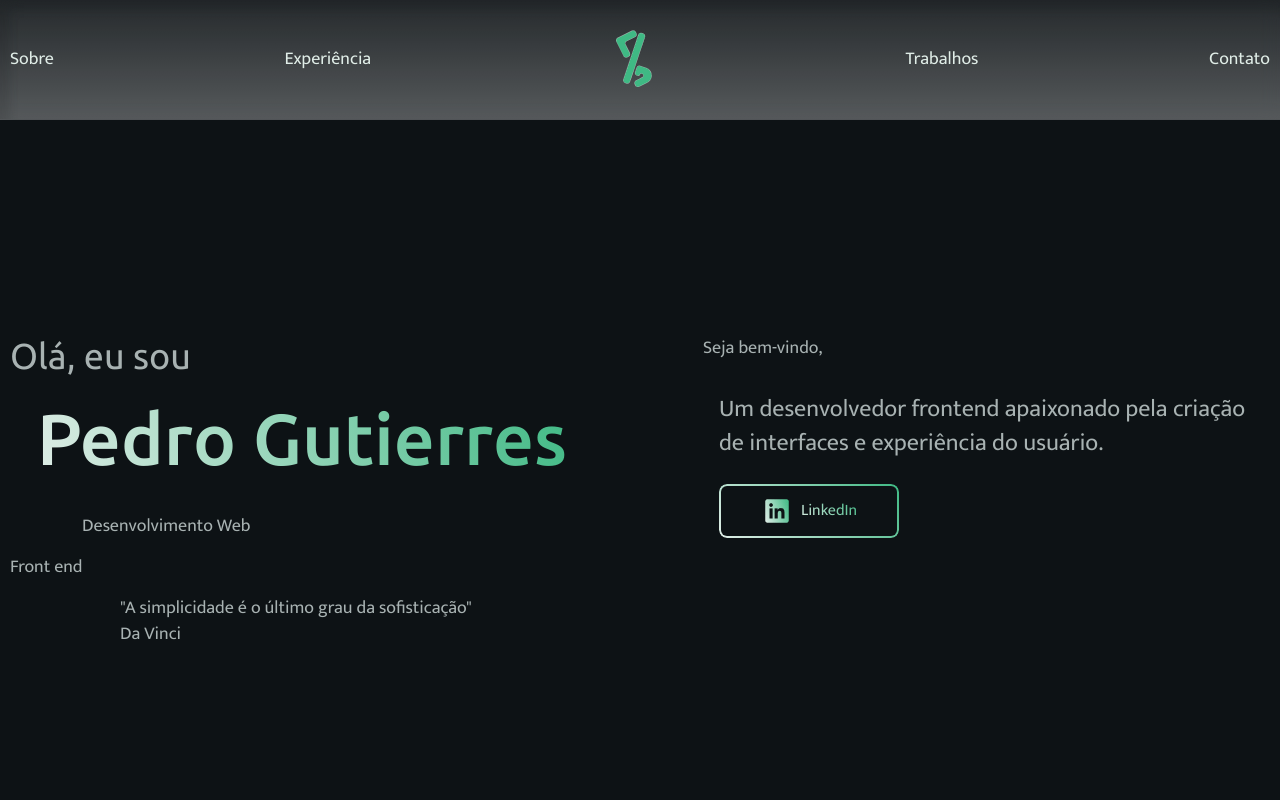
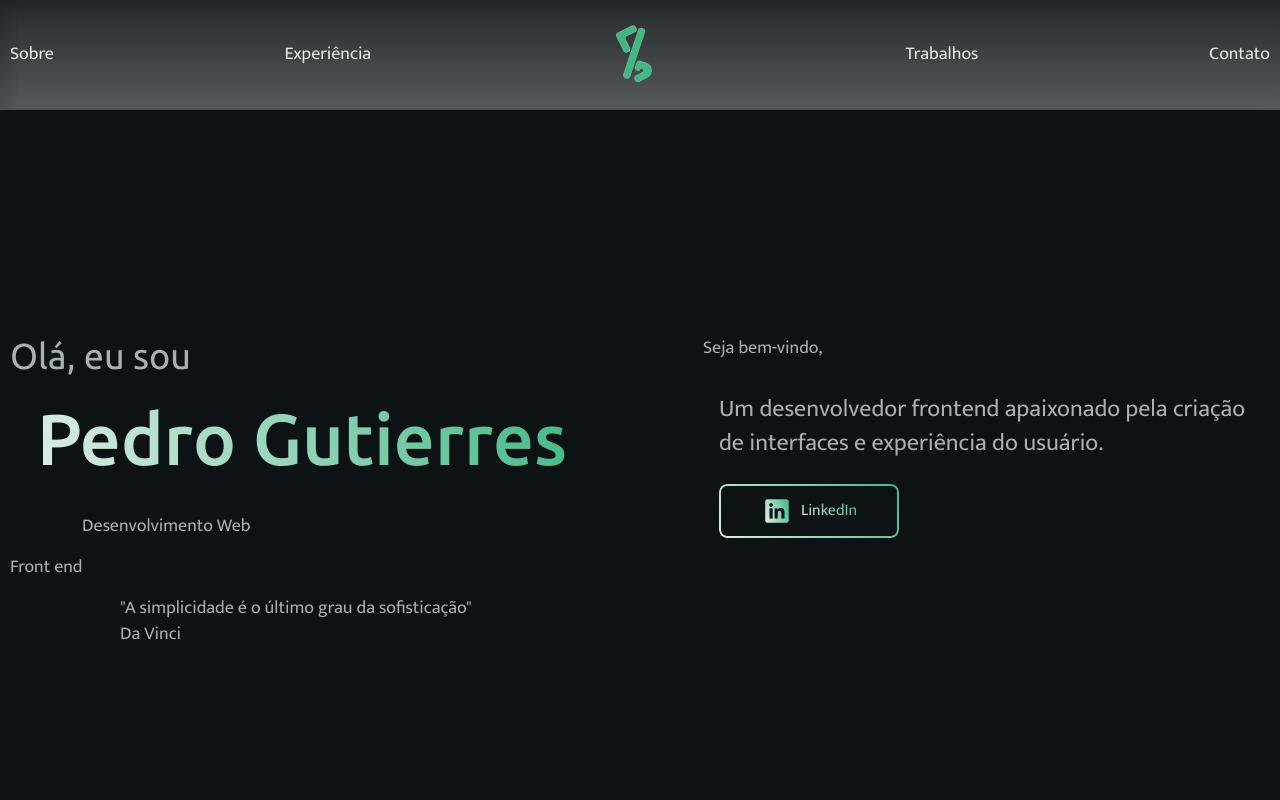
Before and after one commit to pedrogutierresbr/portfolio, a Vue app: page / in a window 1280 px wide. Shown: the top 800 px of the page. Built offline with nearby package versions, Linux system fonts and the light colour scheme.

Commit message:
modified header height

```diff
--- a/src/components/HeaderComponent.vue
+++ b/src/components/HeaderComponent.vue
@@ -27,7 +27,7 @@
 	header {
 		position: fixed;
 		width: 100%;
-		height: 120px;
+		height: 110px;
 
 		background: linear-gradient(
 			180deg,
```
